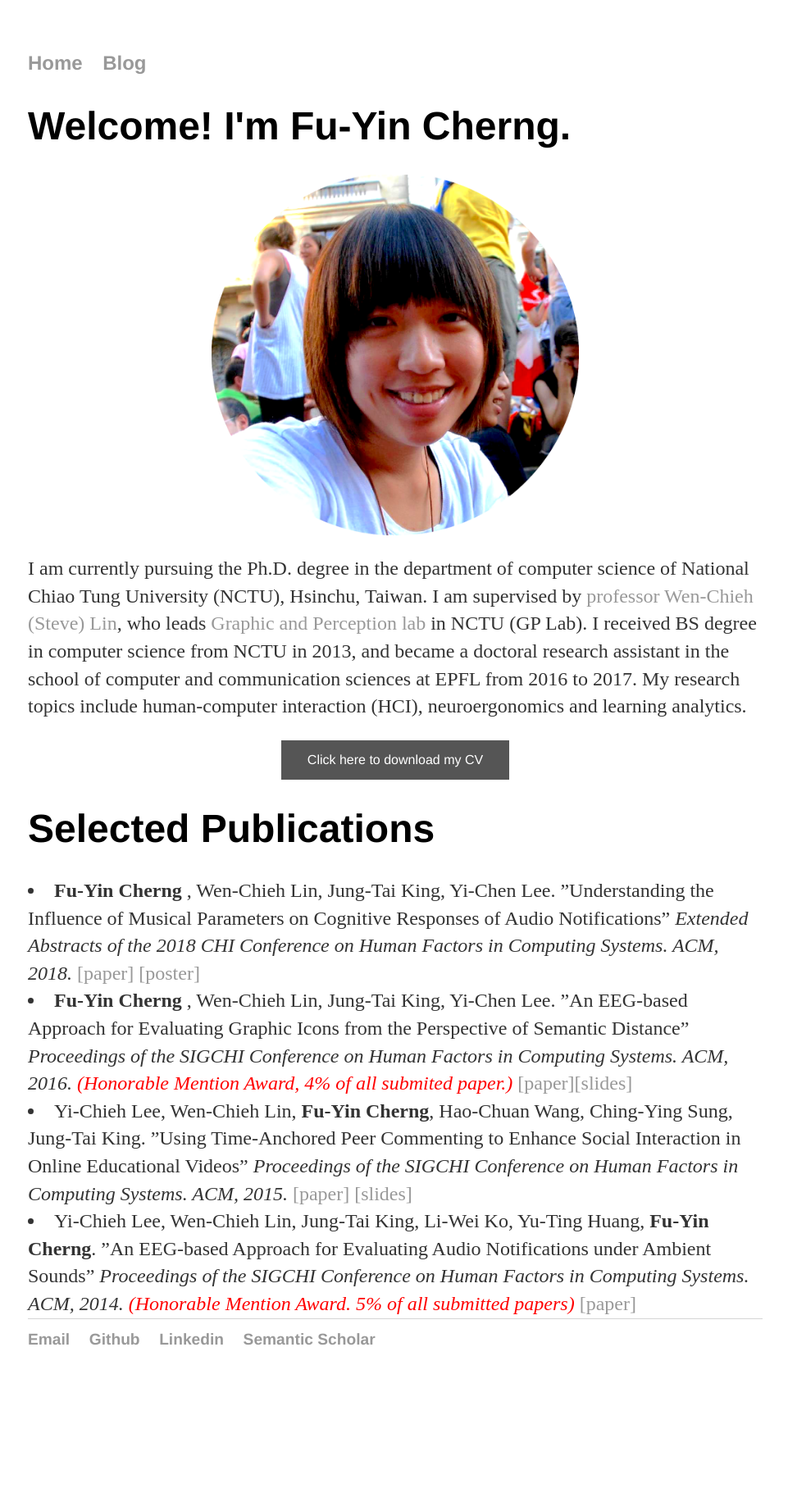
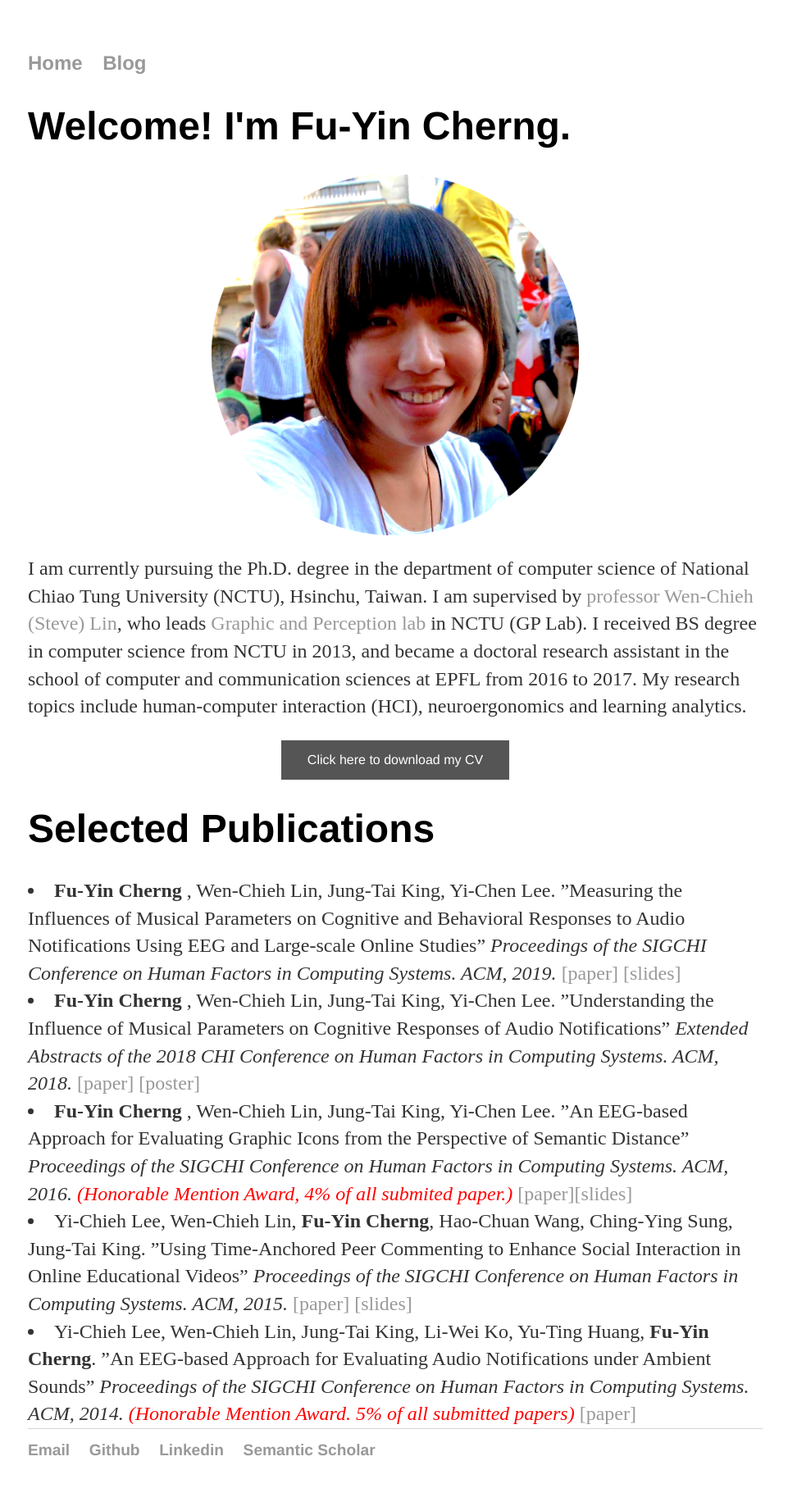
Before and after one commit to FuyinCherng/FuyinCherng.github.io, a Jekyll site: the page built from index.html, in a window 1280 px wide. Shown: the whole page at 82% size, without its empty margins (158-1119 px from the left). Built offline with Jekyll 4.4.1, drawn with Linux system fonts in a browser that asks for light colours; before the commit the page ends 1708 px from its top, so only the background shows below that.

Commit message:
update publication

```diff
--- a/index.html
+++ b/index.html
@@ -23,6 +23,8 @@ title: Fu-Yin Cherng
 	</div>
 
 	<h1>Selected Publications</h1>
+			<li><strong>Fu-Yin Cherng </strong>, Wen-Chieh Lin, Jung-Tai King, Yi-Chen Lee. ”Measuring the Influences of Musical Parameters on Cognitive and Behavioral Responses to Audio Notifications Using EEG and Large-scale Online Studies” <em>Proceedings of the SIGCHI Conference on Human Factors in Computing Systems. ACM, 2019. <a href="" target="_blank"></em>[paper]</a> <a href="" target="_blannk">[slides]</a> </li>
+
 			<li><strong>Fu-Yin Cherng </strong>, Wen-Chieh Lin, Jung-Tai King, Yi-Chen Lee. ”Understanding the Influence of Musical Parameters on Cognitive Responses of Audio Notifications” <em>Extended Abstracts of the 2018 CHI Conference on Human Factors in Computing Systems. ACM, 2018. <a href="https://dl.acm.org/citation.cfm?id=3188572" target="_blank"></em>[paper]</a> <a href="/cv/poster_LBW18_final.pdf" target="_blannk">[poster]</a> </li>
 
 			<li><strong>Fu-Yin Cherng </strong>, Wen-Chieh Lin, Jung-Tai King, Yi-Chen Lee. ”An EEG-based Approach for Evaluating Graphic Icons from the Perspective of Semantic Distance” <em>Proceedings of the SIGCHI Conference on Human Factors in Computing Systems. ACM, 2016. <font color="red">(Honorable Mention Award, 4% of all submited paper.) </font></em><a href="https://dl.acm.org/citation.cfm?id=2858133" target="_blank">[paper]</a><a href="/cv/CHI2016_slides.pdf" target="_blannk">[slides]</a></li>
```
